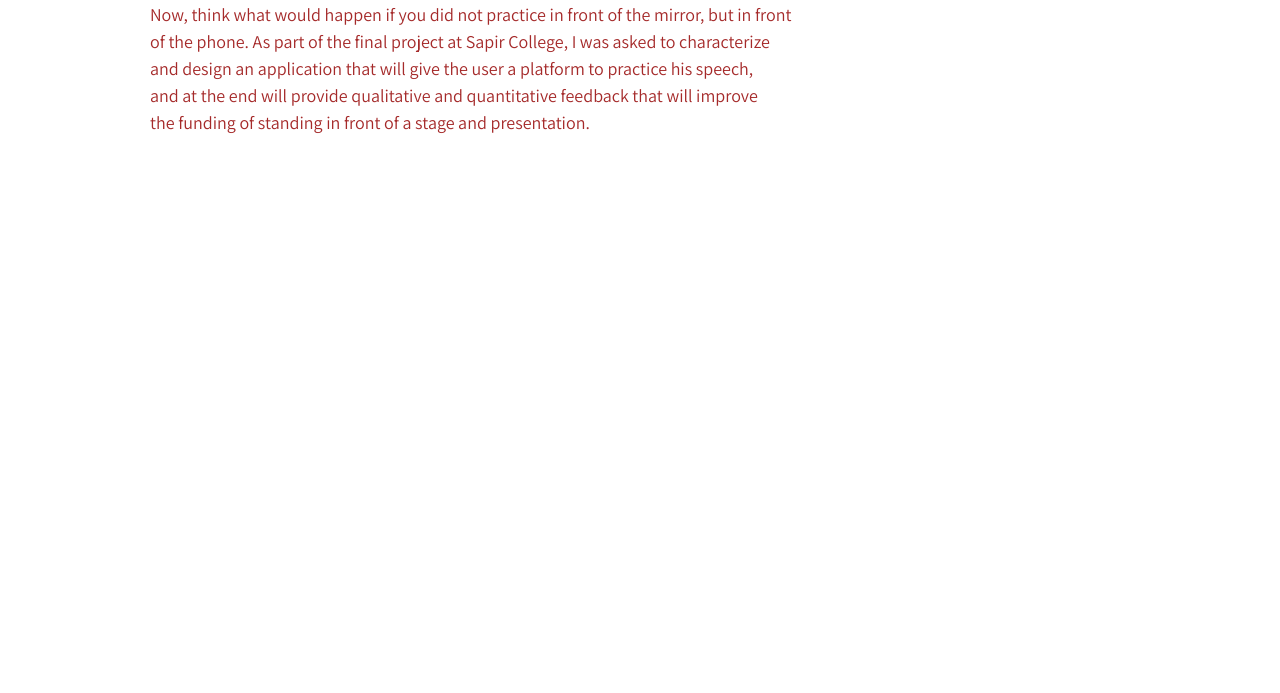
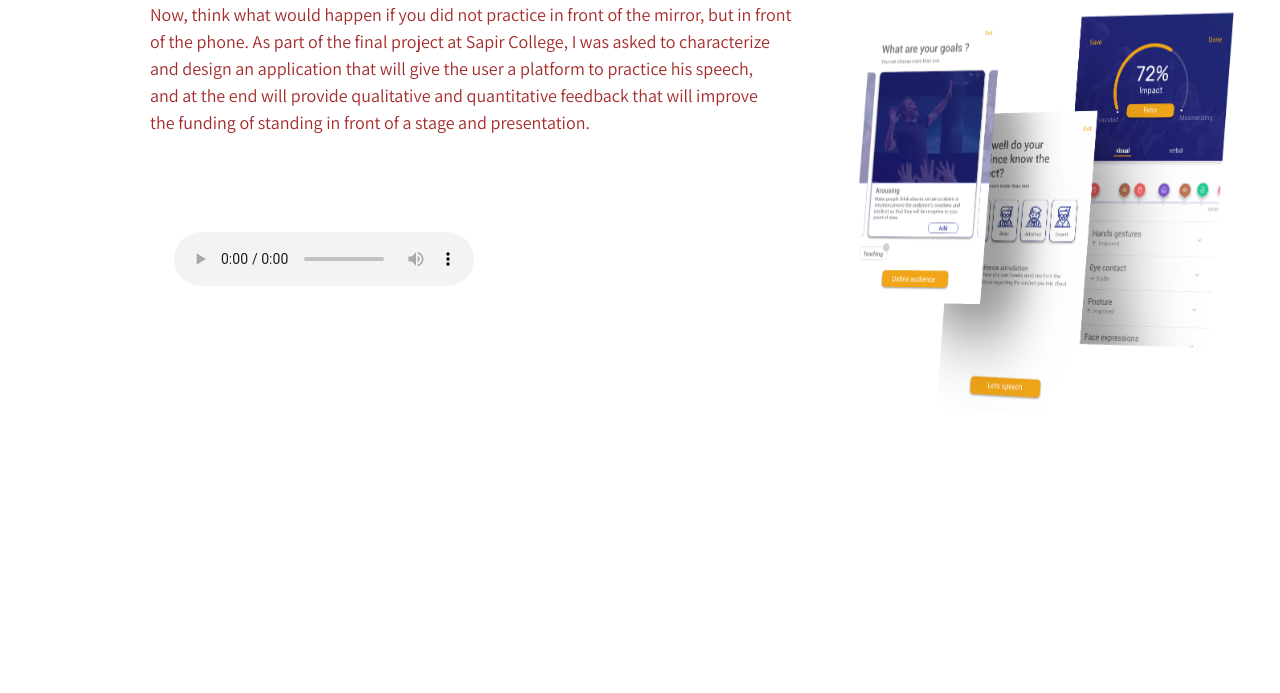
Before and after one commit to Pelegkremer/WebDevelopmentCourse, a plain HTML site: page p3.html in a window 1280 px wide. Shown: the part 336-1029 px from the top of the page. Before the commit the page ends 800 px from the top, so only its background shows below. Drawn offline with Linux system fonts and the light colour scheme; the site is published under a folder, as on GitHub Pages, so addresses that start at the root find nothing.

Commit message:
Update p3.html

```diff
--- a/p3.html
+++ b/p3.html
@@ -40,7 +40,7 @@
                         the funding of standing in front of a stage and presentation.
 
                     </div>
-                    <img src="/images/mobile.png" alt="Final project - visual communication">
+                    <img src="images/mobile.png" alt="mobile app screens" />
                     <audio controls>
                         <source src="../audio/stay.ogg" type="audio/ogg">
                         <source src="../audio/stay.mp3" type="audio/mpeg">
```
